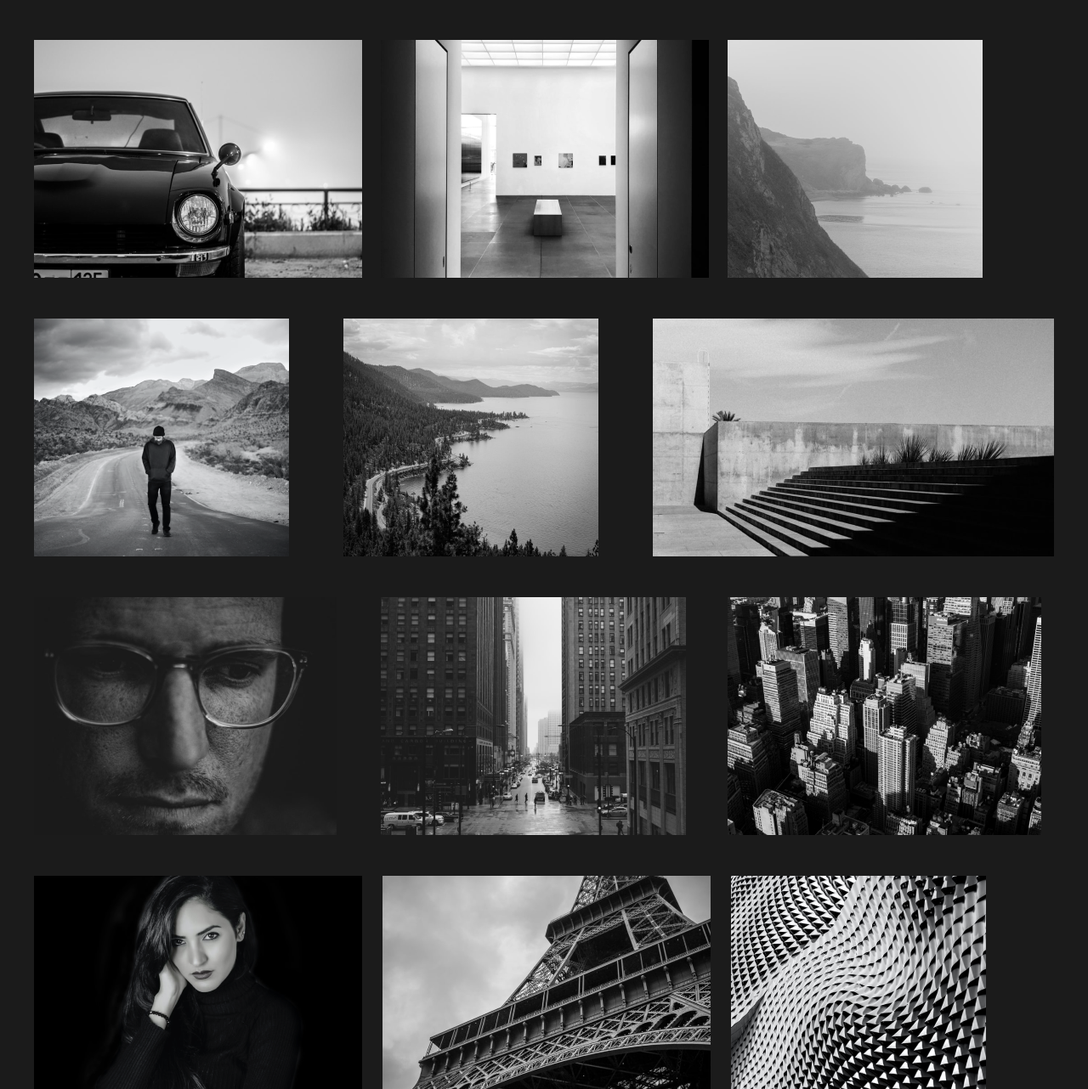
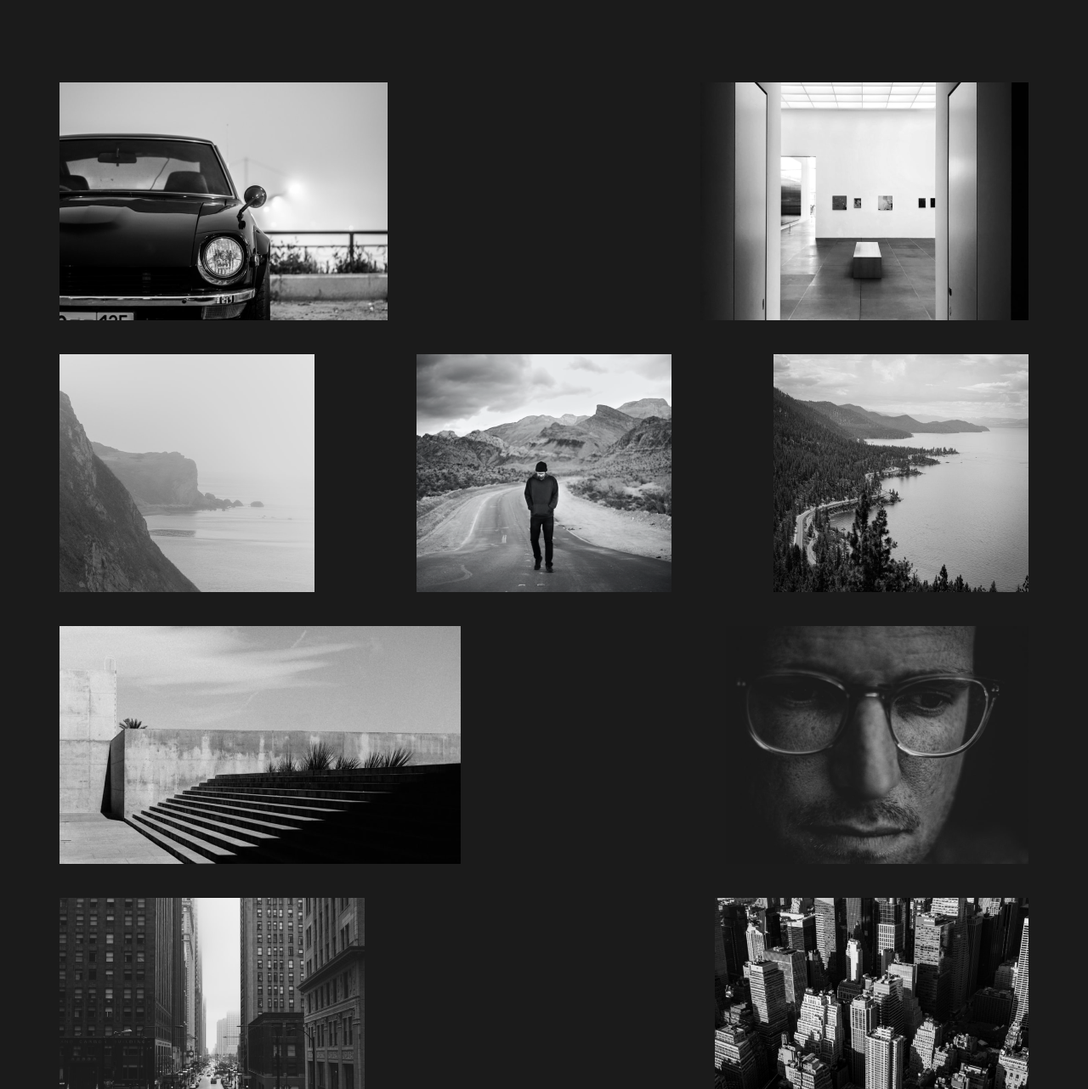
Before and after one commit to teytap/photo-portfolio, a plain HTML site: page gallery.html in a window 1280 px wide. Shown: the part 263-1545 px from the top of the page at 85% size. Drawn offline with nearby package versions, Linux system fonts and the light colour scheme.

Commit message:
changed gallery design from bootstrap to css grid

```diff
--- a/gallery.html
+++ b/gallery.html
@@ -72,52 +72,46 @@
         </div>
       </nav>
 
-      <div class="gallery">
-        <h1>GALLERY</h1>
-        <div class="row d-flex justify-content-evenly">
-          <div class="col-md-4 mb-5">
+      <h1 class="gallery">GALLERY</h1>
+      <div class="container7">
+        <div class="">
           <img src="/src/images/Rectangle 107.png" alt="" class="" />
         </div>
-          <div class="col-md-4 mb-5">
+        <div class="">
           <img src="/src/images/Rectangle 108.png" alt="" class="" />
         </div>
-          <div class="col-md-4 mb-5">
+        <div class="">
           <img src="/src/images/Rectangle 109.png" alt="" class="" />
         </div>
-        </div>
-        <div class="row d-flex justify-content-evenly">
-          <div class="col mb-5">
+
+        <div class="">
           <img src="/src/images/Rectangle 207.png" alt="" class="" />
         </div>
-          <div class="col mb-5">
+        <div class="">
           <img src="/src/images/Rectangle 208.png" alt="" class="" />
         </div>
-          <div class="col mb-5">
+        <div class="">
           <img src="/src/images/Rectangle 209.png" alt="" class="" />
         </div>
+
+        <div class="">
+          <img src="/src/images/Rectangle 307.png" alt="" class="" />
+        </div>
+        <div class="">
+          <img src="/src/images/Rectangle 308.png" alt="" class="" />
+        </div>
+        <div class="">
+          <img src="/src/images/Rectangle 309.png" alt="" class="" />
         </div>
 
-        <div class="row d-flex justify-content-evenly">
-          <div class="col mb-5">
-            <img src="/src/images/Rectangle 307.png" alt="" class="" />
-          </div>
-          <div class="col mb-5">
-            <img src="/src/images/Rectangle 308.png" alt="" class="" />
-          </div>
-          <div class="col mb-5">
-            <img src="/src/images/Rectangle 309.png" alt="" class="" />
-          </div>
-        </div>
-        <div class="row d-flex justify-content-evenly">
-          <div class="col mb-5">
+        <div class="">
           <img src="/src/images/Rectangle 407.png" alt="" class="" />
         </div>
-          <div class="col mb-5">
+        <div class="">
           <img src="/src/images/Rectangle 408.png" alt="" class="" />
         </div>
-          <div class="col mb-5">
+        <div class="">
           <img src="/src/images/Rectangle 409.png" alt="" class="" />
-          </div>
         </div>
       </div>
 
--- a/src/styles.css
+++ b/src/styles.css
@@ -78,17 +78,28 @@ footer .footermark {
   line-height: 27px;
   padding: 15px 30px;
 }
+/*gallery*/
 .gallery {
-  margin: 50px 40px;
+  margin: 160px 0px 40px 0px;
+  text-align: center;
 }
-.gallery h1 {
-  font-family: "Roboto", sans-serif;
-  font-size: 72px;
-  line-height: 90px;
-  text-align: center;
-  letter-spacing: 0.1em;
-  margin: 110px 0px;
+
+.container7 {
+  display: flex;
+  flex-wrap: wrap;
+  justify-content: space-between;
+  padding: 50px;
 }
+
+.container7 > div {
+  margin: 20px;
+}
+.container7 > div > img {
+  width: 100%;
+  height: 100%;
+  object-fit: cover;
+}
+/*about-me*/
 .about-me-description {
   padding: 20px;
 }
@@ -106,10 +117,10 @@ footer .footermark {
 
 @media (max-width: 768px) {
   h1 {
-    font-size: 52px;
+    font-size: 44px;
   }
   h2 {
-    font-size: 30px;
+    font-size: 26px;
     line-height: 1;
   }
   h5 {
@@ -134,13 +145,14 @@ footer .footermark {
     margin: 20px;
   }
   .gallery {
-    margin: 40px 30px;
-    text-align: center;
+    margin: 120px 0px 10px 0px;
+    font-size: 52px;
   }
-  .gallery h1 {
-    font-size: 52px;
-    margin: 110px 0px 40px 0px;
+  .container7 {
+    justify-content: center;
+    padding: 20px;
   }
+
   .footer {
     padding: 10px 0px;
     text-align: center;
```
Also changed, not shown: index.html (+29 -32 lines). Lines whose indentation alone changed are shown as unchanged.
